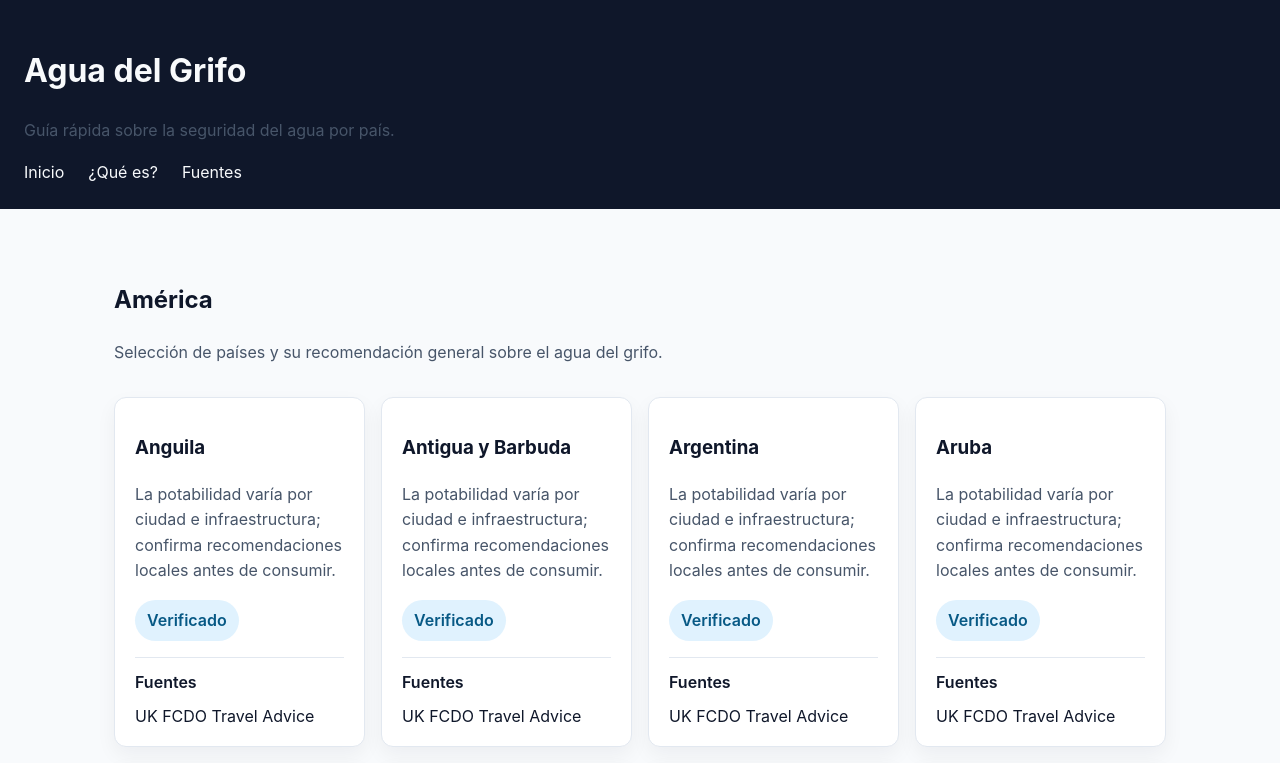
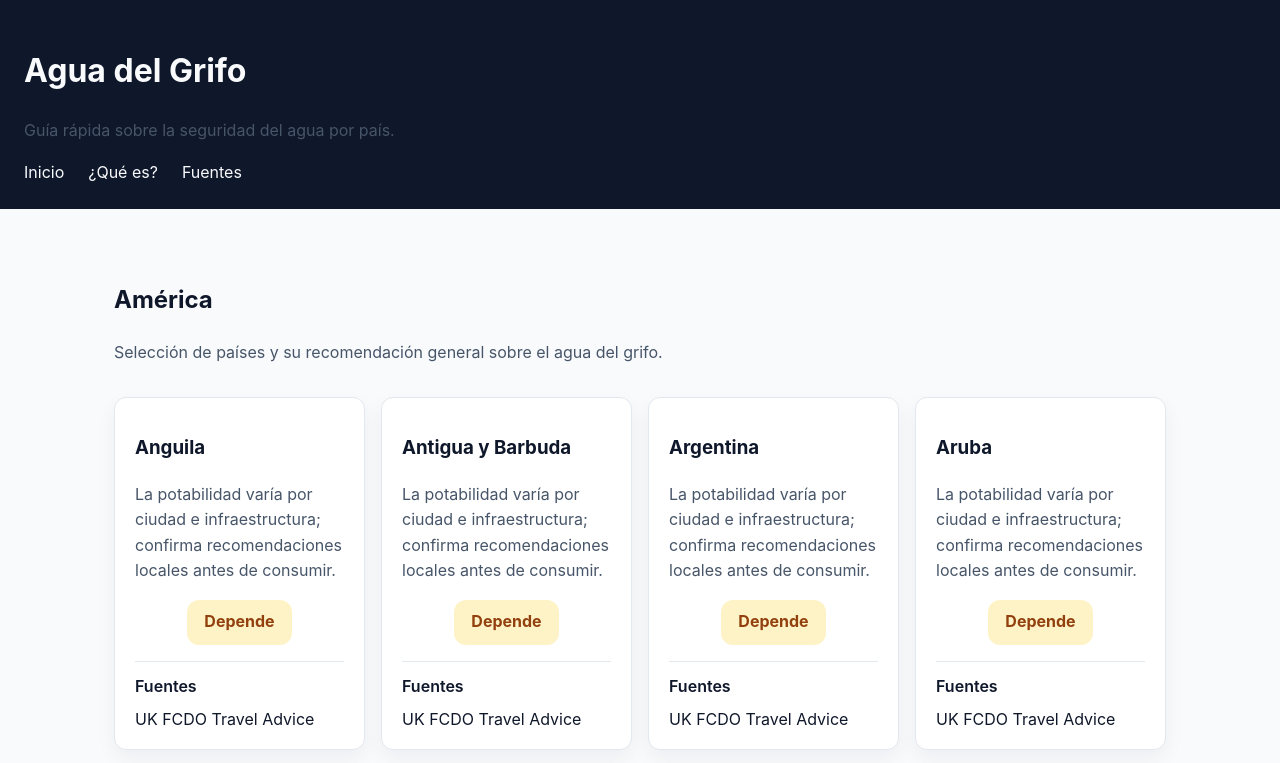
Before and after one commit to elpenultimo/aguadelgrifo, a Next.js app: page /continente/america in a window 1280 px wide. Shown: the top 763 px of the page. Built offline with nearby package versions, Linux system fonts and the light colour scheme.

Commit message:
Remove verified badges from country cards

```diff
--- a/src/app/continente/[slug]/page.tsx
+++ b/src/app/continente/[slug]/page.tsx
@@ -4,6 +4,12 @@ import { notFound } from "next/navigation";
 import { continentes } from "../../../data/continentes";
 import { paises } from "../../../data/paises";
 import { buildContinentMetadata } from "../../../lib/seo";
+
+const statusLabels = {
+  si: "Sí",
+  depende: "Depende",
+  no: "No"
+} as const;
 
 export function generateStaticParams() {
   return continentes.map((continente) => ({ slug: continente.slug }));
@@ -52,12 +58,8 @@ export default function ContinentePage({
             </h3>
             <p className="subtle">{pais.shortAnswer}</p>
             <div className="badge-group">
-              <span
-                className={`badge ${
-                  pais.isVerified ? "badge--verified" : "badge--pending"
-                }`}
-              >
-                {pais.isVerified ? "Verificado" : "Pendiente"}
+              <span className={`badge badge--status badge--${pais.status}`}>
+                {statusLabels[pais.status]}
               </span>
             </div>
             {pais.isVerified && pais.sources?.length ? (
--- a/src/app/globals.css
+++ b/src/app/globals.css
@@ -91,6 +91,8 @@ ul {
   display: flex;
   gap: 0.5rem;
   flex-wrap: wrap;
+  justify-content: center;
+  align-items: center;
 }
 
 .grid {
```
Also changed, not shown: src/app/components/PaisSearch.tsx (+0 -7 lines).
